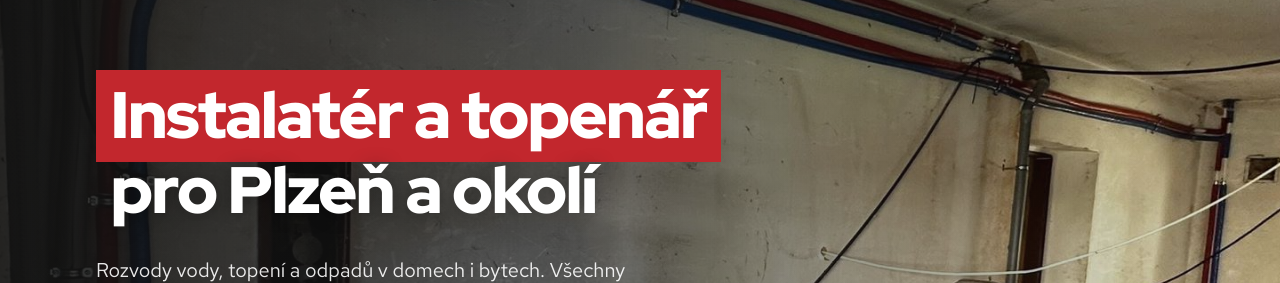
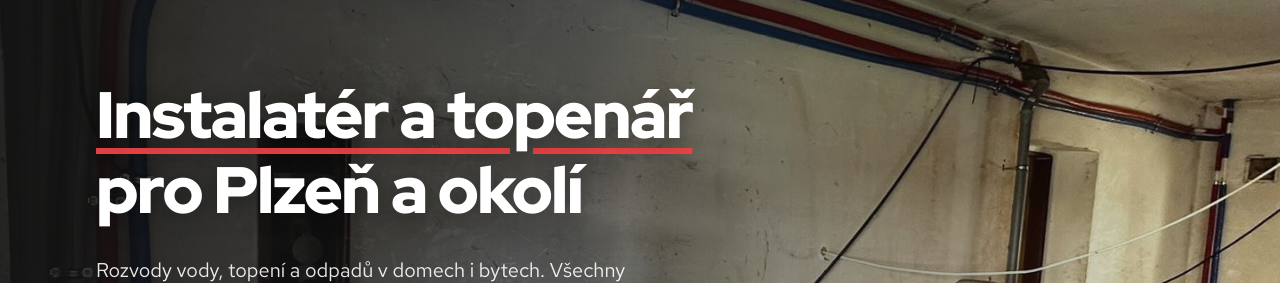
Before and after one commit to sznapiGoat/JaroTopInstal, a Next.js app: page / in a window 1280 px wide. Shown: the part 149-432 px from the top of the page. Built offline with nearby package versions, Linux system fonts and the light colour scheme; no server answers.

Commit message:
Varianta B: nadpisy bez bloků, červená linka pod prvním řádkem

```diff
--- a/src/app/globals.css
+++ b/src/app/globals.css
@@ -37,6 +37,14 @@ body {
   Nadpis v červených blocích, každý řádek má vlastní blok (jako štítky na dodávce).
   box-decoration-break drží odsazení i na zalomeném řádku.
 */
+/* Hlavní nadpisy: bílý (nebo tmavý) text, červená linka pod prvním řádkem */
+.linka {
+  text-decoration: underline;
+  text-decoration-color: var(--color-logo-red);
+  text-decoration-thickness: 0.09em;
+  text-underline-offset: 0.16em;
+}
+
 .blok {
   background: var(--color-red);
   color: #fff;
--- a/src/app/kontakt/page.tsx
+++ b/src/app/kontakt/page.tsx
@@ -36,7 +36,7 @@ export default function Kontakt() {
       <Drobecky kroky={[{ href: "/kontakt", label: "Kontakt" }]} />
       <div className="mt-8 grid gap-16 lg:grid-cols-[1.15fr_0.85fr] lg:gap-20">
         <div className="min-w-0">
-          <h1 className="font-display text-[2.3rem] leading-[1.2] font-black tracking-tight sm:text-5xl"><span className="blok">Kontakt</span></h1>
+          <h1 className="font-display text-[2.3rem] leading-[1.2] font-black tracking-tight sm:text-5xl"><span className="linka">Kontakt</span></h1>
           <p className="mt-6 max-w-lg text-lg text-muted">
             Zavolejte a popište, co potřebujete. Když to nevezmu, jsem nejspíš na stavbě a ozvu se zpátky. U větší
             zakázky pomůžou fotky poslané e-mailem.
--- a/src/app/page.tsx
+++ b/src/app/page.tsx
@@ -79,10 +79,10 @@ export default function Home() {
         <HeroSlideshow slides={slides} />
         <div className="relative z-[5] mx-auto flex w-full max-w-6xl flex-1 flex-col justify-end px-5 pt-32 pb-24 sm:px-8 sm:pb-32 lg:justify-center lg:pb-36">
           <div className="max-w-[50rem]">
-            <h1 className="font-display text-[2.35rem] leading-[1.14] font-black tracking-tight sm:text-6xl lg:text-[4.1rem]">
-              <span className="blok">Instalatér a topenář</span>
+            <h1 className="font-display text-[2.35rem] leading-[1.14] font-black [text-shadow:0_2px_22px_rgb(0_0_0/0.35)] tracking-tight sm:text-6xl lg:text-[4.1rem]">
+              <span className="linka">Instalatér a topenář</span>
               <br />
-              <span className="inline-block pl-[0.22em] [text-shadow:0_2px_18px_rgb(0_0_0/0.35)]">pro Plzeň a okolí</span>
+              <span>pro Plzeň a okolí</span>
             </h1>
             <p className="mt-7 max-w-xl text-lg text-white/90 sm:text-xl">
               Rozvody vody, topení a odpadů v domech i bytech. Všechny fotky na webu jsou z mých zakázek.
--- a/src/components/Podstranka.tsx
+++ b/src/components/Podstranka.tsx
@@ -46,13 +46,13 @@ export function HlavickaStranky({
           <h1 className="font-display text-[2.1rem] leading-[1.24] font-black tracking-tight sm:text-5xl sm:leading-[1.22] lg:text-[3.3rem]">
             {nadpis.includes(":") ? (
               <>
-                <span className="blok">{nadpis.split(":")[0]}</span>
-                <span className="mt-2 block pl-[0.39em] text-[0.56em] leading-[1.32]">
+                <span className="linka">{nadpis.split(":")[0]}</span>
+                <span className="mt-3 block text-[0.56em] leading-[1.32]">
                   <span className="[text-shadow:0_2px_18px_rgb(0_0_0/0.35)]">{nadpis.split(":").slice(1).join(":").trim()}</span>
                 </span>
               </>
             ) : (
-              <span className="blok">{nadpis}</span>
+              <span className="linka">{nadpis}</span>
             )}
           </h1>
           <div className="mt-6 text-lg text-white/85 sm:text-xl">{perex}</div>
```
Also changed, not shown: 1 other file (tests, documents, lock files or other folders).
